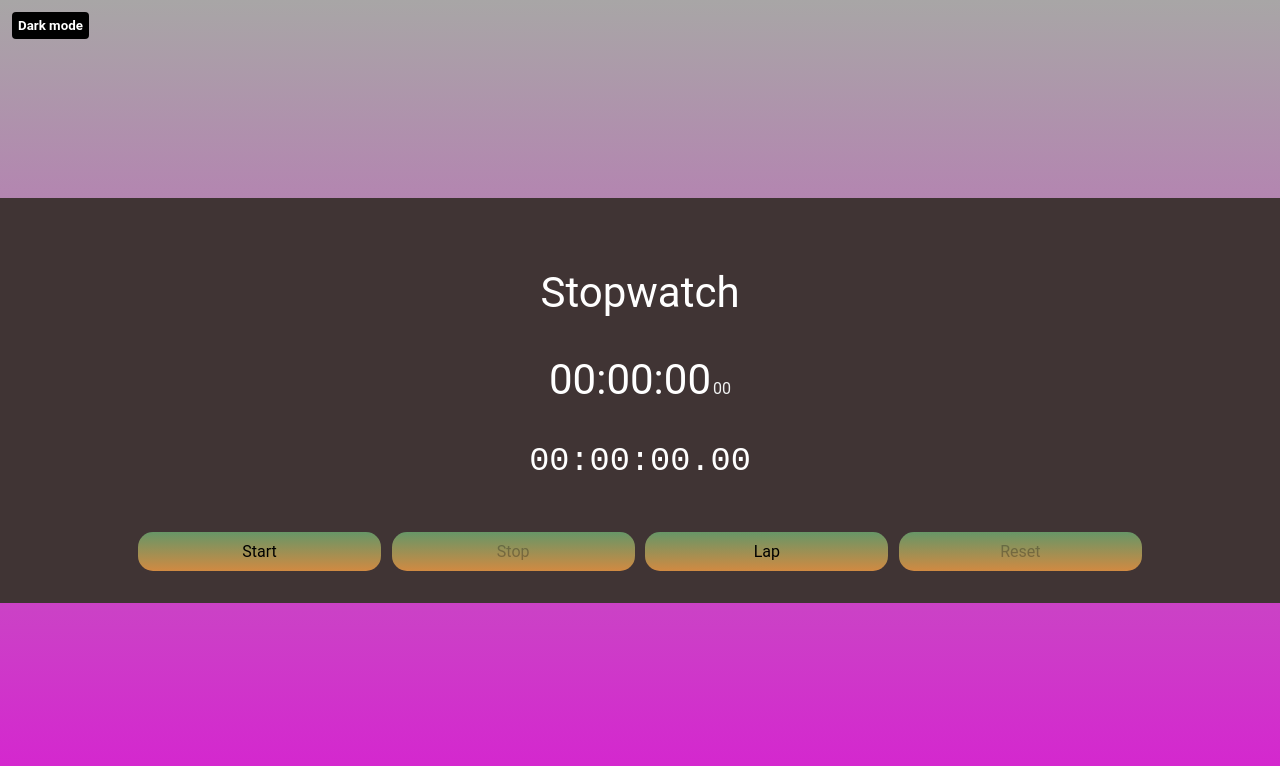
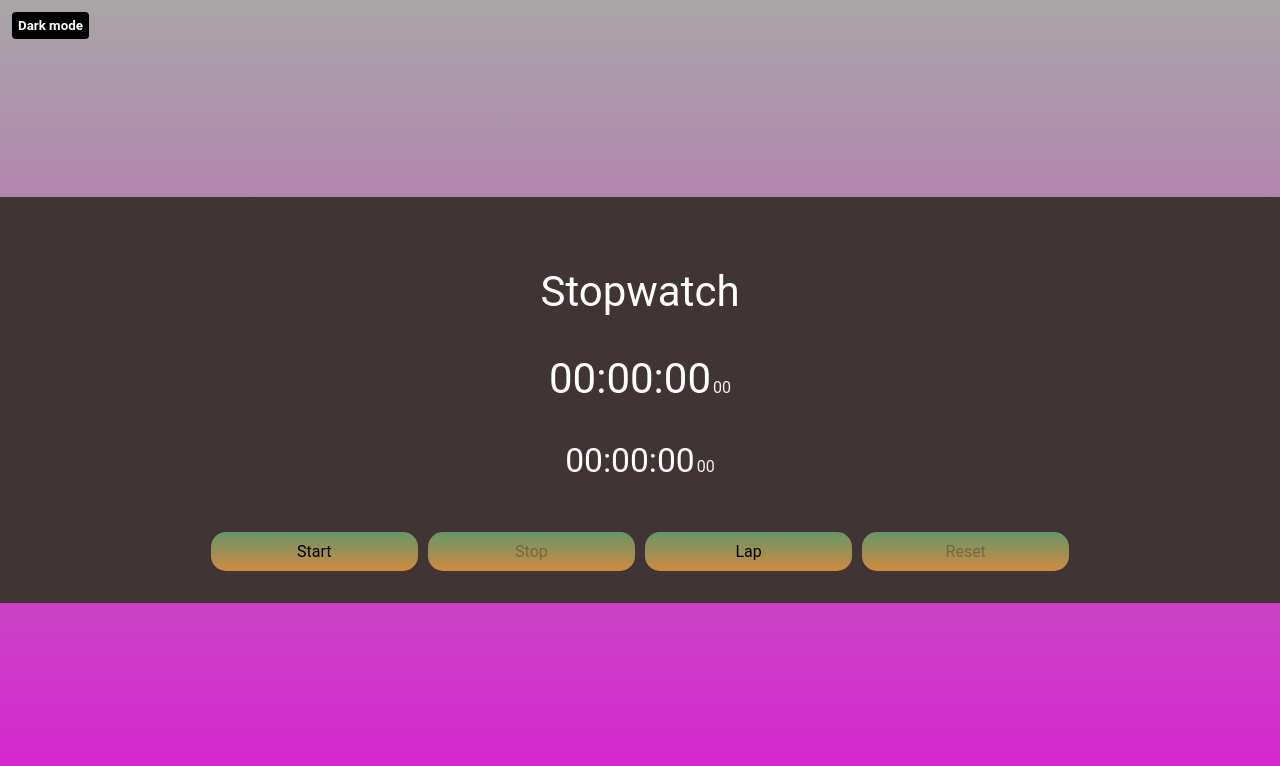
Before and after one commit to AbdullahiAtaurrahman/AltStopwatch, a plain HTML site: page index.html in a window 1280 px wide. Both pictures are taken after a click on the button "Lap". Drawn offline with Linux system fonts and the light colour scheme.

Commit message:
repair lap feature

```diff
--- a/app.js
+++ b/app.js
@@ -13,6 +13,8 @@ let minutes = 0;
 let hours = 0;
 let interval = null;
 
+let showStart = true;
+
 // hide laps dive by default
 laps.style.display = "none";
 
@@ -25,7 +27,9 @@ function updateDisplay() {
   const m = minutes.toString().padStart(2, "0");
   const s = seconds.toString().padStart(2, "0");
   const ms = milliSeconds.toString().padStart(2, "0");
+
   const displayText = `<div class="timer-display">${h}:${m}:${s}<span id='milli-secs' >${ms}</span></div>`;
+
   display.innerHTML = displayText;
   let span = document.querySelector("#milli-secs");
   span.style.color = "red";
@@ -69,6 +73,7 @@ const resetTimer = () => {
   stopBtn.disabled = false;
   resetBtn.disabled = false;
   startBtn.disabled = false;
+  laps.innerHTML = "";
 };
 
 const stopTimer = () => {
@@ -79,25 +84,16 @@ const stopTimer = () => {
 };
 
 const lapTimer = () => {
-  // show the laps container
   laps.style.display = "block";
+  //   format time
+  const ms = milliSeconds.toString().padStart(2, "0");
+  const s = seconds.toString().padStart(2, "0");
+  const m = minutes.toString().padStart(2, "0");
+  const h = hours.toString().padStart(2, "0");
+  startBtn.disabled = false;
 
-  // create a lap element
-  const lapItem = document.createElement("li");
-  lapItem.style.listStyle = "none";
-  lapItem.style.fontFamily = "monospace";
-  lapItem.style.margin = "5px 0";
-
-  // format the current time
-  const h = hours.toString().padStart(2, "0");
-  const m = minutes.toString().padStart(2, "0");
-  const s = seconds.toString().padStart(2, "0");
-  const ms = milliSeconds.toString().padStart(2, "0");
-
-  lapItem.textContent = `${h}:${m}:${s}.${ms}`;
-
-  // append lap to laps container
-  laps.appendChild(lapItem);
+  //   add lap to display
+  laps.innerHTML += `<div class="timer-display">${h}:${m}:${s}<span id='milli-secs' >${ms}</span></div>`;
 };
 
 stopBtn.addEventListener("click", stopTimer);
--- a/style.css
+++ b/style.css
@@ -53,7 +53,7 @@ body {
 
 .btn {
   border: none;
-  width: 20%;
+  width: 17%;
   border-radius: 15px;
   padding: 10px;
   font-size: 16px;
```
